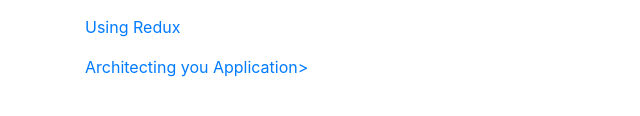
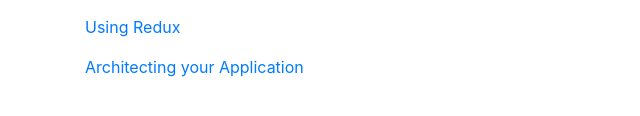
Before and after one commit to incrediblesound/software-sutras, a website: page static/index.html in a window 1280 px wide. Shown: the part 402-518 px from the top of the page, 0-640 px from the left. Drawn offline with nearby package versions, Linux system fonts and the light colour scheme.

Commit message:
fix typo

```diff
--- a/static/index.html
+++ b/static/index.html
@@ -20,7 +20,7 @@
       <p><a href="mvc">The MVC Pattern</a></p>
       <p><a href="react">Using React</a></p>
       <p><a href="redux">Using Redux</a></p>
-      <p><a href="architecture">Architecting you Application></a></p>
+      <p><a href="architecture">Architecting your Application</a></p>
     </div>
   </body>
 </html>
```
